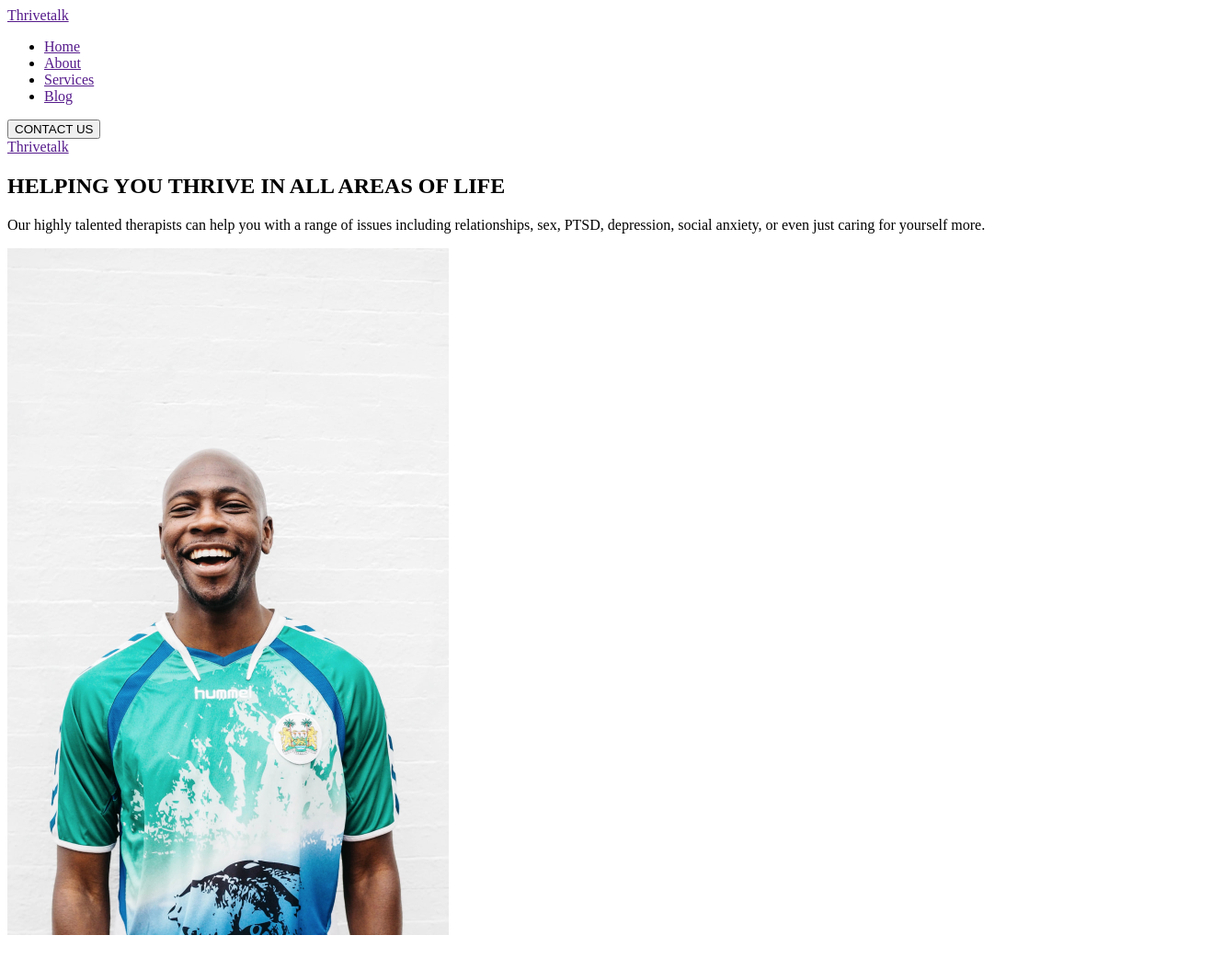
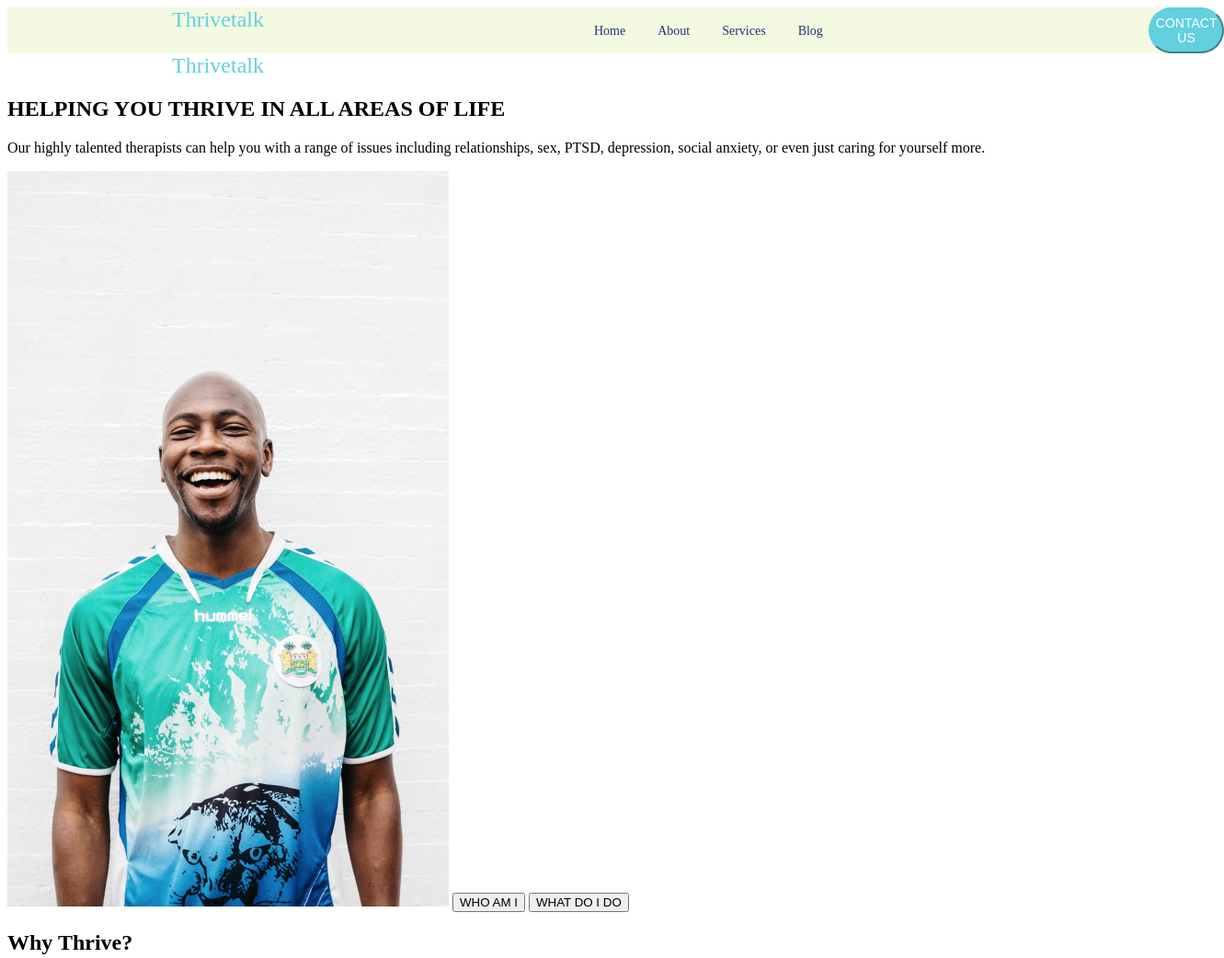
Before and after one commit to Someone346/Template-1, a plain HTML site: page index.html in a window 1280 px wide. Shown: the top 1042 px of the page at 92% size, 1331 px wide, since content can reach past the window. Drawn offline with Linux system fonts and the light colour scheme; a web font is replaced by a local one.

Commit message:
Header styles

```diff
--- a/index.html
+++ b/index.html
@@ -5,6 +5,7 @@
     <meta charset="UTF-8">
     <meta http-equiv="X-UA-Compatible" content="IE=edge">
     <meta name="viewport" content="width=device-width, initial-scale=1.0">
+    <link rel="stylesheet" href="stylesheet/styles.css">
     <link rel="preconnect" href="https://fonts.googleapis.com">
     <link rel="preconnect" href="https://fonts.gstatic.com" crossorigin>
     <link href="https://fonts.googleapis.com/css2?family=Abhaya+Libre:wght@400;700&display=swap" rel="stylesheet">
@@ -14,23 +15,23 @@
 <body>
     <header class="header">
         <a href="" class="logo">Thrivetalk</a>
-        <nav class="navigation">
-            <ul>
-                <li>
-                    <a href="">Home</a>
+        <nav>
+            <ul  class="navigation-list">
+                <li class="navigation-item">
+                    <a href="" class="navigation-link">Home</a>
                 </li>
-                <li>
-                    <a href="">About</a>
+                <li class="navigation-item">
+                    <a href="" class="navigation-link">About</a>
                 </li>
-                <li>
-                    <a href="">Services</a>
+                <li class="navigation-item">
+                    <a href="" class="navigation-link">Services</a>
                 </li>
-                <li>
-                    <a href="">Blog</a>
+                <li class="navigation-item">
+                    <a href=""  class="navigation-link">Blog</a>
                 </li>
             </ul>
         </nav>
-        <button type="button">CONTACT US</button>
+        <button type="button" class="contact-button"><span class="button-word">CONTACT US</span></button>
     </header>
     <section class="section-one">
         <a href="" class="logo">Thrivetalk</a>
--- a/stylesheet/styles.css
+++ b/stylesheet/styles.css
@@ -1,11 +1,54 @@
 :root {
     --main-color: #62D0DF;
     --secondary-color: #F4F9E2;
+    --accent-color: #22356F;
     --font: 'Abhaya Libre', serif;
 }
 
 /* header styles */
 
 .header {
+    background-color: var(--secondary-color);
+    display: flex;
+}
+
+.logo {
+    text-decoration: none;
+    font-style: var(--font);
+    font-size: 24px;
+    color: var(--main-color);
+    margin-left: 179px;
+    margin-right: 319px;
+}
+
+.navigation-list {
+    display: flex;
+    list-style: none;
 
 }
+
+.navigation-link {
+    text-decoration: none;
+    font-style: var(--font);
+    font-size: 14px;
+    color: var(--accent-color);
+}
+
+.navigation-item {
+    margin-right: 35px;
+}
+
+.contact-button {
+    background-color: var(--main-color);
+    border-radius: 50px;
+    border-color: var(--main-color);
+    margin-left: 319px;
+}
+
+.button-word {
+    color: white;
+    font-style: var(--font);
+    font-size: 14px;
+}
+
+/* section one styles */
```
